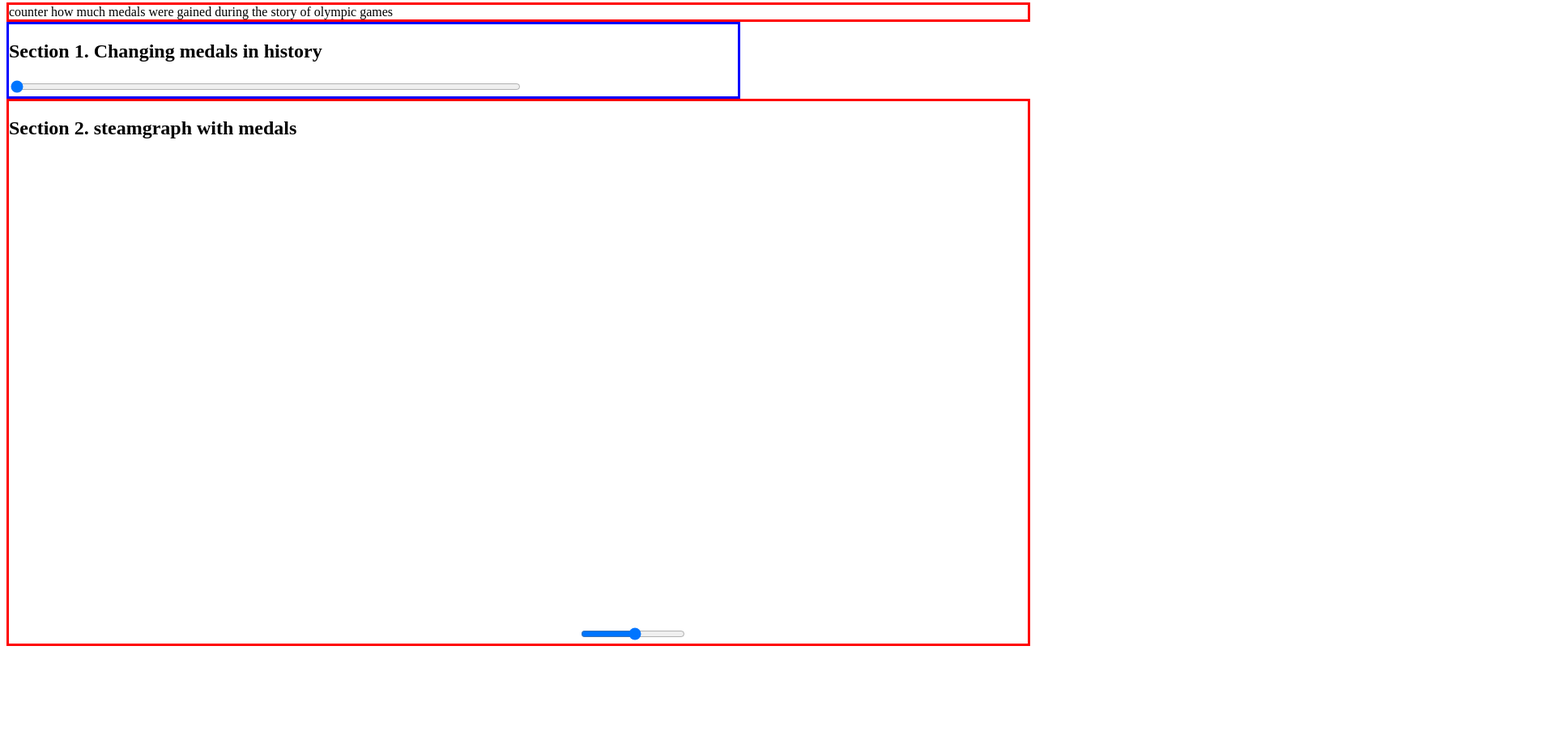
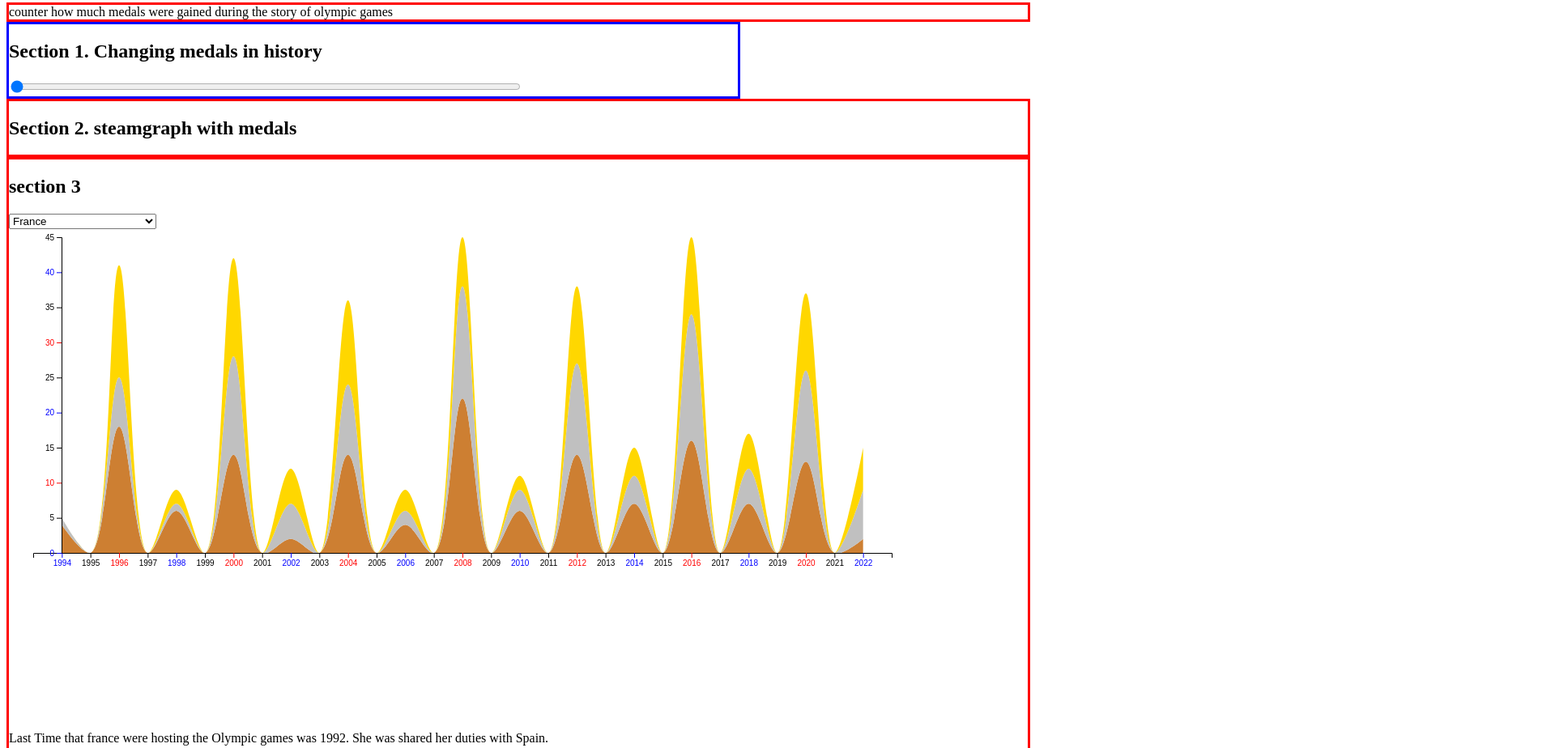
Before and after one commit to dainay/Jeux-Olympiques, a plain HTML site: page index.html in a window 1280 px wide. Shown: the part 124-1048 px from the top of the page at 81% size, 1920 px wide, since content can reach past the window. Before the commit the page ends 922 px from the top, so only its background shows below. Drawn offline with nearby package versions, Linux system fonts and the light colour scheme.

Commit message:
working second graphe

```diff
--- a/index.html
+++ b/index.html
@@ -23,6 +23,19 @@ width: 900px;
     #year {
         width: 70%;
     }
+
+  #section3 {
+}
+
+    /* Styling for red tick marks */
+
+    #section3 .tick:nth-of-type(4n-1) {
+    color: red;
+}
+
+#section3 .tick:nth-of-type(4n-3) {
+    color: blue;
+}
 </style>
 </head>
 
@@ -59,14 +72,25 @@ width: 900px;
 
 
 
-        <svg id="steamgraph" width="700px" height="600px" viewBox="-40 -40 840 400" ></svg>
+    </section>
 
 
-        <input type="range" min="2000" max="2019" step="1" id="year-slider">
+
+<section>
+<h1>section 3</h1>
 
 
-    </section>
+<select name="selectedTeam" id="selectedTeam"></select>
+<!-- to choose the country -->
 
+<div id="section3"></div>
+<!-- put the svg here -->
+<div id="host">
+    <!-- info about seleced country -->
+</div>
+
+<p>You should not forget that Summer olimpic games propose in general 300 medals sets, and winters only 100.so correlatin in 3 to 1 between summer and winter gained medals is normal and means that this country tries to sevelopes all kind of sports. If this attitude is higher or lower we can tell that the country is stronger in summer or winter games, what can be connected with climat and culture politics </p>
+</section>
 
 
 
@@ -75,6 +99,5 @@ width: 900px;
     <script src="script.js"></script>
 </body>
 
-<!-- d3.sort(data, (d) => d.value)
-persos.splice(position, 1);//retire un élément par son index -->
+
 </html>
--- a/script.js
+++ b/script.js
@@ -1,304 +1,384 @@
-// d3.csv("main_data.csv") //count all medals for all the time
-//   .then(function(data) {
-//     var medalCount = {};
-
-//     data.forEach(function(row) {
-//       var year = row.year;
-//       var team = row.team;
-//       var medal = row.Medal;
-
-//       if (medal === "GOLD" || medal === "SILVER" || medal === "BRONZE") {
-//         if (!medalCount[team]) {
-//           medalCount[team] = {
-//             Gold: 0,
-//             Silver: 0,
-//             Bronze: 0
-//           };
-//         }
-
-//         if (medal === "GOLD") {
-//           medalCount[team].Gold++;
-//         } else if (medal === "SILVER") {
-//           medalCount[team].Silver++;
-//         } else if (medal === "BRONZE") {
-//           medalCount[team].Bronze++;
-//         }
-//       }
-//     });
-
-//     // Вывод обновленной таблицы объектов в консоль
-//     console.log(medalCount);
-//   })
-
 //dddddddddddddddddddddddddddddddddddddddddddddddddddddddddddddddddddddddddddddddddddddddddddddddddddddddddddddddddddddddddddddddddddd
 
-//dddddddddddddddddddddddddddddddddddddddddddddddddddddddddddddddddddddddddddddddddddddddddddd
-
-var medalCountByYear = {}
+var medalCountByYear = {};
 
 //function who counts medals of every country every year
-function aaa (data) {
+function aaa(data) {
   data.forEach(function (row) {
-    var year = row.year
-    var team = row.team
-    var medal = row.Medal //create fast var
+    var year = row.year;
+    var team = row.team;
+    var medal = row.Medal; //create fast var
 
-    if (medal === 'GOLD' || medal === 'SILVER' || medal === 'BRONZE') {
+    if (medal === "GOLD" || medal === "SILVER" || medal === "BRONZE") {
       if (!medalCountByYear[team]) {
         //if any medal exists we creat team if it wasnt created before
-        medalCountByYear[team] = {}
+        medalCountByYear[team] = {};
       }
 
       if (!medalCountByYear[team][year]) {
         medalCountByYear[team][year] = {
           //we create year if it wasnt created before
-          medals: 0
-        }
+          medals: 0,
+        };
       }
 
-      medalCountByYear[team][year].medals++ // we add medals by every line who correspond the team and the year
+      medalCountByYear[team][year].medals++; // we add medals by every line who correspond the team and the year
 
       //table is ready to use for all code
     }
-  })
-
-  ///function to change new table who will collect medals by years, totals.
+  });
 
   ///input/////////////////////
 
   var years = data
-    .map(d => d.year) // Фильтруем только уникальные значения из столбца 'year'
-    .filter((value, index, self) => self.indexOf(value) === index)
+    .map((d) => d.year) // Фильтруем только уникальные значения из столбца 'year'
+    .filter((value, index, self) => self.indexOf(value) === index);
 
   // Минимум и максимум только из отфильтрованных данных
-  var minYear = d3.min(years)
-  console.log(minYear)
-  var maxYear = d3.max(years)
-  console.log(maxYear)
+  var minYear = d3.min(years);
+  console.log(minYear);
+  var maxYear = d3.max(years);
+  console.log(maxYear);
 
-  years.sort((a, b) => a - b)
-  console.log(years)
+  years.sort((a, b) => a - b);
+  console.log(years);
 
+  var step = 4;
 
-    var step = 4;
+  console.log(step);
 
-
-  console.log(step)
-
-  d3.select('#year')
-    .attr('min', minYear)
-    .attr('max', maxYear)
-    .attr('step', step)
+  d3.select("#year")
+    .attr("min", minYear)
+    .attr("max", maxYear)
+    .attr("step", step);
 }
 
 // Новая таблица для хранения данных
 
-d3.csv('main_data.csv').then(function (data) {
-  aaa(data)
-  console.log(medalCountByYear) // check that table is working
+d3.csv("main_data.csv").then(function (data) {
+  aaa(data);
+  console.log(medalCountByYear); // check that table is working
   // check that table is working
-  var selectedYear = 1890
+  var selectedYear = 1890;
 
-  var rangeInput = d3.select('#year')
+  var rangeInput = d3.select("#year");
 
-  rangeInput.on('input', function () {
-    selectedYear = this.value //take input
-    console.log('Selected Year:', selectedYear) //check input
+  rangeInput.on("input", function () {
+    selectedYear = this.value; //take input
+    console.log("Selected Year:", selectedYear); //check input
 
-    if (selectedYear <= 1992){
+    if (selectedYear <= 1994) {
       var step = 4;
     }
-    if (selectedYear > 1992){
+    if (selectedYear > 1994) {
       var step = 2;
     }
 
-    console.log(step)
+    console.log(step);
 
-    d3.select('#year')
-      .attr('step', step)
+    d3.select("#year").attr("step", step);
 
-
-    var dataToBind = Object.entries(medalCountByYear)
+    var dataToBind = Object.entries(medalCountByYear);
     // Сортировка данных
     var sortedData = Object.entries(medalCountByYear)
       .sort((a, b) => {
-        const aMedals = a[1][selectedYear]?.medals ?? 0
-        const bMedals = b[1][selectedYear]?.medals ?? 0
-        return bMedals - aMedals
+        const aMedals = a[1][selectedYear]?.medals ?? 0;
+        const bMedals = b[1][selectedYear]?.medals ?? 0;
+        return bMedals - aMedals;
       })
-      .slice(0, 10)
+      .slice(0, 10);
 
     // showing bars with d3
-    d3.select('#selected-year')
-    .text(selectedYear)
+    d3.select("#selected-year").text(selectedYear);
 
-let maxMedals = 0;
+    let maxMedals = 0;
 
-for (let team in medalCountByYear)
-{ for (let year in medalCountByYear[team]) { const medals = medalCountByYear[team][year].medals;
-   if (medals > maxMedals) { maxMedals = medals; } }}
+    for (let team in medalCountByYear) {
+      for (let year in medalCountByYear[team]) {
+        const medals = medalCountByYear[team][year].medals;
+        if (medals > maxMedals) {
+          maxMedals = medals;
+        }
+      }
+    }
 
-const maxValue = maxMedals;
-console.log(maxValue)// max medals in history by one country
+    const maxValue = maxMedals;
+    console.log(maxValue); // max medals in history by one country
+
+    if (selectedYear == 1916 || selectedYear == 1940 || selectedYear == 1944) {
+      d3.select("#section1").selectAll(".barre").transition().remove();
+      d3.select("#div-section1").transition().style("display", "block");
+    } else {
+      d3.select("#div-section1").style("display", "none");
+      d3.select("#section1")
+        .selectAll(".barre")
+        .data(sortedData)
+        .join("div")
+        .attr("class", "barre")
+        .transition()
+        .style("width", (d) => {
+          const medals = d[1][selectedYear]?.medals ?? 0;
+          return (medals / maxValue) * 100 + "%";
+        })
+        .style("background-color", "red")
+        .style("height", "20px")
+        .style("margin", "7px 0px")
+        .text((d) => d[0] + " " + d[1][selectedYear].medals);
+      // .text(d => )
+    }
+  });
+});
+
+// SECTION 2 dddddddddddddddddddddddddddddddddddddddddddddddddddddddddddddddddddddddddddddddddddddddddddddddddddddddddddddddddddddddddddddddddddddddddddddddddddddddddddddddddddddddddddddddddddddddddddddddddddddd
+
+var bronzeSilverGold = {}; // Iable who has all data about medals of last olympic game and chosen teams
+
+var allowedTeams = [
+  //places of last olympic games
+  "Japan",
+  "Republic of Korea",
+  "Brazil",
+  "Russian Federation",
+  "ROC",
+  "Great Britain",
+  "Canada",
+  "People's Republic of China",
+  "Italy",
+  "Greece",
+  "United States",
+  "Australia",
+  "Japan",
+  "United States of America",
+  "Norway",
+  "France",
+];
+
+var teamAliases = {
+  "Russian Federation": "Russia",
+  ROC: "Russia",
+};
+
+d3.csv("main_data.csv").then(function (data) {
+  data.forEach(function (row) {
+    var year = row.year;
+    var team = row.team;
+    var medal = row.Medal;
+
+    // Check if the year is greater than or equal to 1994 and the team is in the allowedTeams list
+    if (
+      year >= 1994 &&
+      (medal === "GOLD" || medal === "SILVER" || medal === "BRONZE") &&
+      allowedTeams.includes(team)
+    ) {
+      // put together  "Russian Federation" and "ROC" under "Russia"
+      if (teamAliases[team]) {
+        team = teamAliases[team];
+      }
+
+      if (!bronzeSilverGold[team]) {
+        bronzeSilverGold[team] = {};
+      }
+
+      // Add missing years
+      var startYear = 1994;
+      var endYear = 2022;
+      for (var i = startYear; i <= endYear; i++) {
+        if (!bronzeSilverGold[team][i]) {
+          bronzeSilverGold[team][i] = {
+            Gold: 0,
+            Silver: 0,
+            Bronze: 0,
+          };
+        }
+      }
+
+      if (medal === "GOLD") {
+        bronzeSilverGold[team][year].Gold++;
+      } else if (medal === "SILVER") {
+        bronzeSilverGold[team][year].Silver++;
+      } else if (medal === "BRONZE") {
+        bronzeSilverGold[team][year].Bronze++;
+      }
+    }
+  });
+
+  console.log(bronzeSilverGold, "HERE MEDALS");
+
+  // Get a list of all countries (teams) from the data
+  var countries = Object.keys(bronzeSilverGold);
+  console.log(countries, "countries");
+
+  var select = d3.select("#selectedTeam");
+  select
+    .selectAll("option")
+    .data(countries)
+    .enter()
+    .append("option")
+    .text(function (d) {
+      return d;
+    })
+    .attr("value", function (d) {
+      return d;
+    })
+    .property("selected", function (d) {
+      return d === "France";
+    });
+
+  function updateStreamgraph() {
+    var selectedTeam = d3.select("#selectedTeam").property("value");
+
+    // Clear the existing graph
+    d3.select("#section3").select("svg").remove();
+
+    var data = Object.entries(bronzeSilverGold[selectedTeam]).map(
+      ([year, medals]) => ({
+        year: year,
+        Bronze: medals.Bronze,
+        Silver: medals.Silver,
+        Gold: medals.Gold,
+      })
+    );
+
+    var data = Object.entries(bronzeSilverGold[selectedTeam]).map(
+      ([year, medals]) => ({
+        year: year,
+        Bronze: medals.Bronze,
+        Silver: medals.Silver,
+        Gold: medals.Gold,
+      })
+    );
+
+    var svg = d3
+      .select("#section3")
+      .append("svg")
+      .attr("width", 3000)
+      .attr("height", 600);
+
+    var yScale = d3
+      .scaleLinear()
+      .domain([0, d3.max(data, (d) => d.Bronze + d.Silver + d.Gold)])
+      .range([400, 10]);
+
+    var xScale = d3
+      .scaleBand()
+      .domain(data.map((d) => d.year))
+      .range([30, 1090])
+      .padding(1);
+
+    var colorScale = d3
+      .scaleOrdinal()
+      .domain(["Gold", "Silver", "Bronze"])
+      .range(["#FFD700", "#C0C0C0", "#CD7F32"]);
+
+    var areaBronze = d3
+      .area()
+      .x((d) => xScale(d.year))
+      .y0((d) => yScale(0))
+      .y1((d) => yScale(d.Bronze))
+      .curve(d3.curveCatmullRom);
+
+    var areaSilver = d3
+      .area()
+      .x((d) => xScale(d.year))
+      .y0((d) => yScale(d.Bronze))
+      .y1((d) => yScale(d.Bronze + d.Silver))
+      .curve(d3.curveCatmullRom);
+
+    var areaGold = d3
+      .area()
+      .x((d) => xScale(d.year))
+      .y0((d) => yScale(d.Bronze + d.Silver))
+      .y1((d) => yScale(d.Bronze + d.Silver + d.Gold))
+      .curve(d3.curveCatmullRom);
+
+    svg
+      .append("path")
+      .datum(data)
+      .attr("d", areaBronze)
+      .attr("fill", colorScale("Bronze"))
+      .attr("transform", "translate(0, 0)");
+
+    svg
+      .append("path")
+      .datum(data)
+      .attr("d", areaSilver)
+      .attr("fill", colorScale("Silver"));
+
+    svg
+      .append("path")
+      .datum(data)
+      .attr("d", areaGold)
+      .attr("fill", colorScale("Gold"));
+
+    var xAxis = d3.axisBottom(xScale);
+    svg.append("g").attr("transform", "translate(0, 400)")
+    .call(xAxis);
 
 
+    var yAxis = d3.axisLeft(yScale);
+    svg.append("g").attr("transform", "translate(65, 0)").call(yAxis);
 
-    if (selectedYear == 1916 || selectedYear == 1940 || selectedYear == 1944) {
-      d3.select('#section1').selectAll('.barre').remove()
-      d3.select('#div-section1')
-      .style("display", 'block')
-    } else {
+    console.log("Updated streamgraph for team: " + selectedTeam);
 
+    var olympicGames = [
+      { country: "Norway", city: "Lillehammer", year: 1994, season: "Winter" },
+      { country: "United States of America", city: "Atlanta", year: 1996, season: "Summer" },
+      { country: "Japan", city: "Nagano", year: 1998, season: "Winter" },
+      { country: "Australia", city: "Sydney", year: 2000, season: "Summer" },
+      { country: "United States of America", city: "Salt Lake City", year: 2002, season: "Winter" },
+      { country: "Greece", city: "Athens", year: 2004, season: "Summer" },
+      { country: "Italy", city: "Turin", year: 2006, season: "Winter" },
+      { country: "People's Republic of China", city: "Beijing", year: 2008, season: "Summer" },
+      { country: "Canada", city: "Vancouver", year: 2010, season: "Winter" },
+      { country: "Great Britain", city: "London", year: 2012, season: "Summer" },
+      { country: "Russia", city: "Sochi", year: 2014, season: "Winter" },
+      { country: "Brazil", city: "Rio", year: 2016, season: "Summer" },
+      { country: "Republic of Korea", city: "PyeongChang", year: 2018, season: "Winter" },
+      { country: "Japan", city: "Tokyo", year: 2020, season: "Summer" },
+      { country: "People's Republic of China", city: "Beijing", year: 2022, season: "Winter" }
+    ];
 
-      d3.select('#div-section1')
-      .style("display", 'none')
-      d3.select('#section1')
-        .selectAll('.barre')
-        .data(sortedData)
-        .join('div')
-        .attr('class', 'barre')
-        .transition()
-        .style('width', d => {
-          const medals = d[1][selectedYear]?.medals ?? 0
-          return medals / maxValue * 100 + '%'
-        })
-        .style('background-color', 'red')
-        .style('height', '20px')
-        .style('margin', '7px 0px')
-        .text(d => d[0])
-        // .text(d => d[1][selectedYear].medals)
+    var selectedTeam = d3.select("#selectedTeam").property("value");
+
+    // Check if the selected team is "France"
+    if (selectedTeam === "France") {
+      d3.select("#host").html("<p>Last Time that france were hosting the Olympic games was 1992. She was shared her duties with Spain.</p>");
 
     }
-  })
-})
 
+    // Find the year for the selected team
+    var selectedGame = olympicGames.find(function (game) {
+      return game.country === selectedTeam;
+    });
 
+    // Check if a matching game is found
+    if (selectedGame) {
+      var selectedYear = selectedGame.year;
+      var selectedCity = selectedGame.city;
+      var selectedSeason = selectedGame.season;
 
-//   // Функция для отображения топ-10 стран по количеству медалей на выбранный год
-//   function displayTop10Countries(selectedYear) {
-//     if (medalCountByYear[selectedYear]) {
-//       // Преобразование объекта в массив и сортировка по общему количеству медалей
-//       var countriesArray = Object.keys(medalCountByYear[selectedYear]).map(function (team) {
-//         return { team: team, total: medalCountByYear[selectedYear][team].Total };
-//       }).sort(function (a, b) {
-//         return b.total - a.total;
-//       });
+      // Remove existing content inside the "host" element
+  d3.select("#host").html("");
 
-//       // Выберите только топ-10 стран
-//       var top10Countries = countriesArray.slice(0, 10);
+  // Append the new div with the content
+  d3.select("#host").append("div").html(`
+    <p>In <span id="year-host">${selectedYear}</span> <span id="host-country">${selectedTeam}</span> hosted ${selectedSeason} Olympic Games in ${selectedCity}</p>
+  `);
 
-//       // Отобразите результаты в HTML-элементе
-//       var resultsDiv = d3.select("#results");
-//       resultsDiv.html("");
-//       resultsDiv.append("h3").text("Top 10 Countries in " + selectedYear);
+      console.log(
+        "Updated streamgraph for team: " +
+          selectedTeam +
+          " in year: " +
+          selectedYear
+      );
+    } else {
+      console.log("No data found for team: " + selectedTeam);
+    }
+  }
 
-//       var ul = resultsDiv.append("ul");
-//       top10Countries.forEach(function(country) {
-//         ul.append("li").text(country.team + " - " + country.total + " medals");
-//       });
-//     } else {
-//       d3.select("#results").html("No data available for the selected year.");
-//     }
-//   }
+  // Initial update to show the streamgraph for the default selected team
+  updateStreamgraph();
 
-//   // Начальное отображение результатов для выбранного года по умолчанию
-//   displayTop10Countries(2001);
-
-//   // Добавьте обработчик событий для элемента ввода range, чтобы обновлять результаты при выборе года
-
-// });
-
-// d3.json("medals.json").then(function(data) {
-//   // Preprocess the data
-//   var stack = d3.stack()
-//     .keys(["gold", "silver", "bronze"])
-//     .order(d3.stackOrderNone)
-//     .offset(d3.stackOffsetNone);
-
-//   var layers = stack(data);
-
-//   // Set up scales
-//   var xScale = d3.scaleLinear()
-//     .domain([d3.min(data, function(d) { return d.year; }), d3.max(data, function(d) { return d.year; })])
-//     .range([0, 800]);
-
-//   var yScale = d3.scaleLinear()
-//     .domain([0, d3.max(layers, function(layer) { return d3.max(layer, function(d) { return d[1]; }); })])
-//     .range([400, 0]);
-
-//   // Define color scale
-//   var colorScale = d3.scaleOrdinal()
-//     .domain(["gold", "silver", "bronze"])
-//     .range(["#ffd700", "#c0c0c0", "#cd7f32"]);
-
-//   // Generate the area generator
-//   var area = d3.area()
-//     .x(function(d, i) { return xScale(data[i].year); })
-//     .y0(function(d) { return yScale(d[0]); })
-//     .y1(function(d) { return yScale(d[1]); })
-//     .curve(d3.curveBasis);
-
-//   // Draw the steamgraph
-//   var steamgraph = d3.select("#steamgraph");
-//   steamgraph.selectAll("path")
-//     .data(layers)
-//     .enter()
-//     .append("path")
-//     .attr("d", area)
-//     .style("fill", function(d) { return colorScale(d.key); });
-
-//   // Draw x-axis
-//   steamgraph.append("line")
-//     .attr("x1", 0)
-//     .attr("y1", 400)
-//     .attr("x2", 800)
-//     .attr("y2", 400)
-//     .style("stroke", "black");
-
-//   // Add x-axis labels
-//   data.forEach(function(d) {
-//     steamgraph.append("text")
-//       .attr("x", xScale(d.year))
-//       .attr("y", 420)
-//       .text(d.year);
-//   });
-
-//   // Draw y-axis
-//   steamgraph.append("line")
-//     .attr("x1", 0)
-//     .attr("y1", 0)
-//     .attr("x2", 0)
-//     .attr("y2", 400)
-//     .style("stroke", "black");
-
-//   // Add y-axis labels
-//   var yAxisLabels = yScale.ticks();
-//   yAxisLabels.forEach(function(d) {
-//     steamgraph.append("text")
-//       .attr("x", -30)
-//       .attr("y", yScale(d))
-//       .attr("dy", 5)
-//       .text(d);
-//   });
-
-//   // Update the steamgraph based on the selected year
-//   d3.select("#year-slider").on("input", function() {
-//     var selectedYear = this.value;
-
-//     // Filter the data to include only the selected year
-//     var filteredData = data.filter(function(d) {
-//       return d.year <= selectedYear;
-//     });
-
-//     // Update scales based on filtered data
-//     xScale.domain([d3.min(filteredData, function(d) { return d.year; }), selectedYear]);
-
-//     // Update the area generator
-//     area.x(function(d, i) { return xScale(filteredData[i].year); });
-
-//     // Update the paths of the steamgraph
-//     steamgraph.selectAll("path")
-//       .data(stack(filteredData))
-//       .attr("d", area);
-//   });
-// });
+  // Add an event listener to the select element
+  d3.select("#selectedTeam").on("change", updateStreamgraph);
+});
```
Also changed, not shown: 1 other file.
